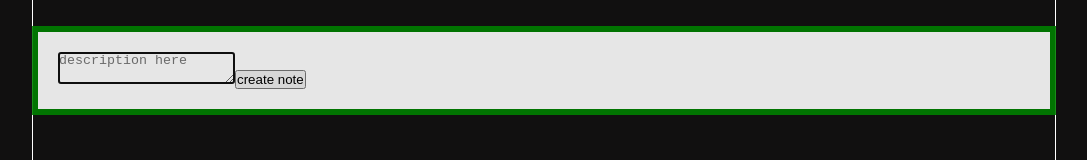
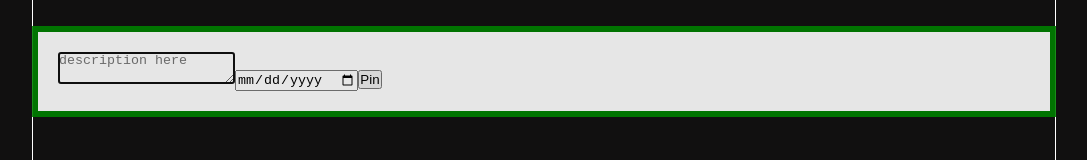
Before and after one commit to WoodwindCDT/simplenote, a React (Create React App) app in the folder client/: page / in a window 1280 px wide. Both pictures are taken after a click on the button "Add". Shown: the part 230-390 px from the top of the page, without its empty margins (96-1183 px from the left). Built offline with nearby package versions, Linux system fonts and the light colour scheme.

Commit message:
Added note w/ date & no date func.

```diff
--- a/client/package.json
+++ b/client/package.json
@@ -1,6 +1,6 @@
 {
   "name": "client",
-  "version": "1.0.0",
+  "version": "1.0.1",
   "description": "",
   "main": "index.js",
   "scripts": {
--- a/client/src/assets/Modal/index.js
+++ b/client/src/assets/Modal/index.js
@@ -2,7 +2,9 @@ import React from "react";
 import { Add } from "../Pin";
 
 function objControl() {
-    let note = {"time": new Date().toLocaleTimeString(), desc: document.getElementsByName("desc")[0].value};
+    const date =  document.getElementById("dueBy").value;
+    let note = {};
+    (date !== "") ? note = {"due": date, "time": new Date().toLocaleTimeString(), "desc": document.getElementsByName("desc")[0].value, "note": false} : note = {"time": new Date().toLocaleTimeString(), "desc": document.getElementsByName("desc")[0].value, "note": true};
     Add(note);
 }
 
@@ -11,7 +13,8 @@ export default function Modal() {
         <div className="modal">
             <form onSubmit={() => {objControl();}}>
                 <textarea name="desc" required autoFocus={true} placeholder="description here" />
-                <input type="submit" value="create note"/>
+                <input type="date" id="dueBy" min={new Date().toLocaleDateString('en-CA')}></input>
+                <input type="submit" value="Pin"/>
             </form>
         </div>
     );
--- a/client/src/components/Body/index.js
+++ b/client/src/components/Body/index.js
@@ -12,7 +12,6 @@ export default function Body() {
 
     return (
     /* OnClick functionality to add new sticky note */
-    /* e.target !== e.currentTarget - used for checking element*/
     <>
         <Canvas add={add} remove={rem}/>
         <Navigator setAdd={startAdd} setRem={startRem}/>
--- a/client/src/components/Note/index.js
+++ b/client/src/components/Note/index.js
@@ -9,10 +9,10 @@ export default function Note(props) {
             let a = props.tasks[i].desc;
             board.push(
                 <div id={i} key={i} className="container">
-                    <div className={props.rem ? "rem desc " : "desc"}>
+                    <div className="desc">
                         {a}
                     </div>
-                    <span className="time">{props.tasks[i].time}</span> <br />
+                    <span className="time">{props.tasks[i].due ? "Due: " + props.tasks[i].due : "Pinned: " + props.tasks[i].time}</span> <br />
                     {props.rem ? <button className="btn-rem" onClick={(e) => Remove(e.target.parentNode.id)}>X</button> : null}
                 </div>
             );
--- a/package.json
+++ b/package.json
@@ -1,6 +1,6 @@
 {
   "name": "simplnote",
-  "version": "0.1.0",
+  "version": "0.1.1",
   "private": true,
   "homepage": "https://woodwindcdt.github.io/simplenote/",
   "dependencies": {
```
